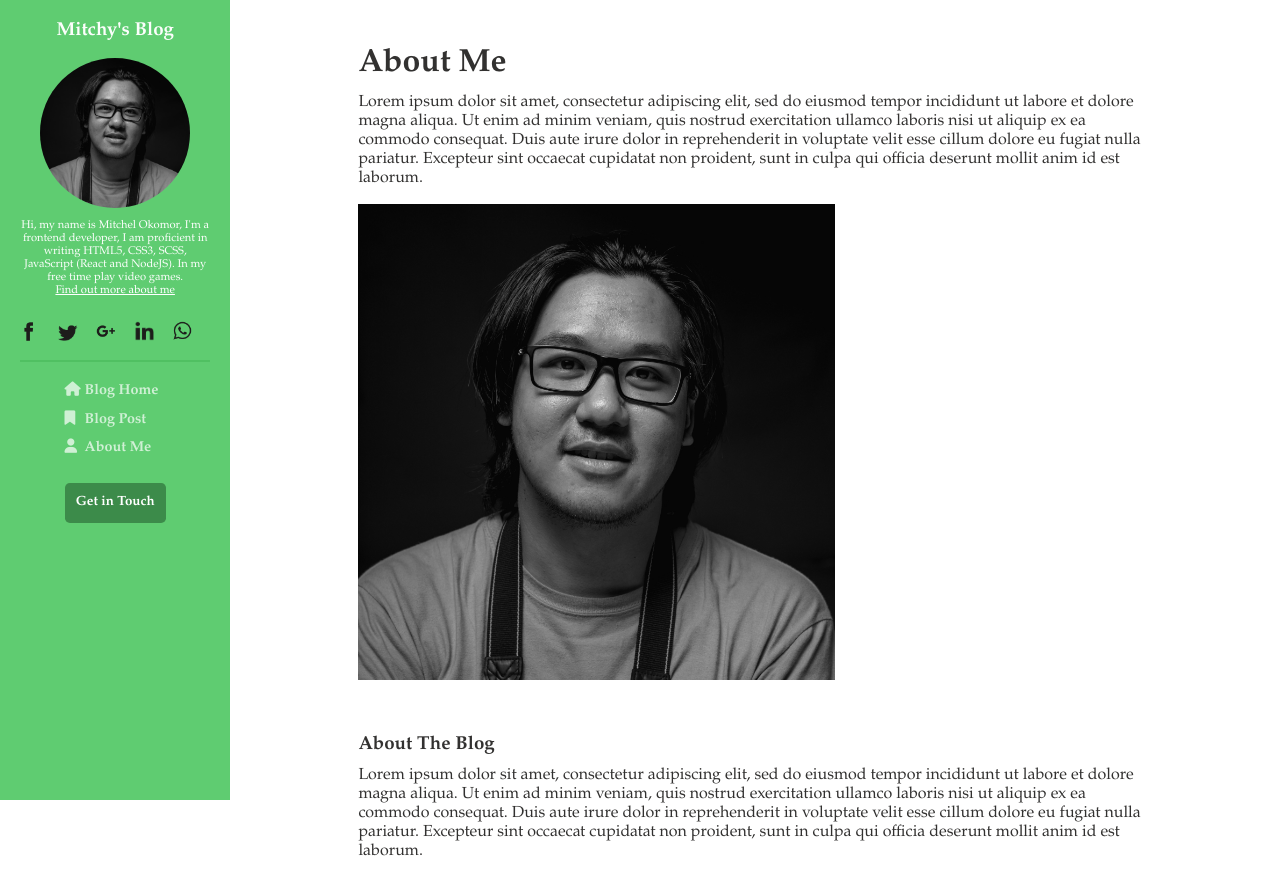
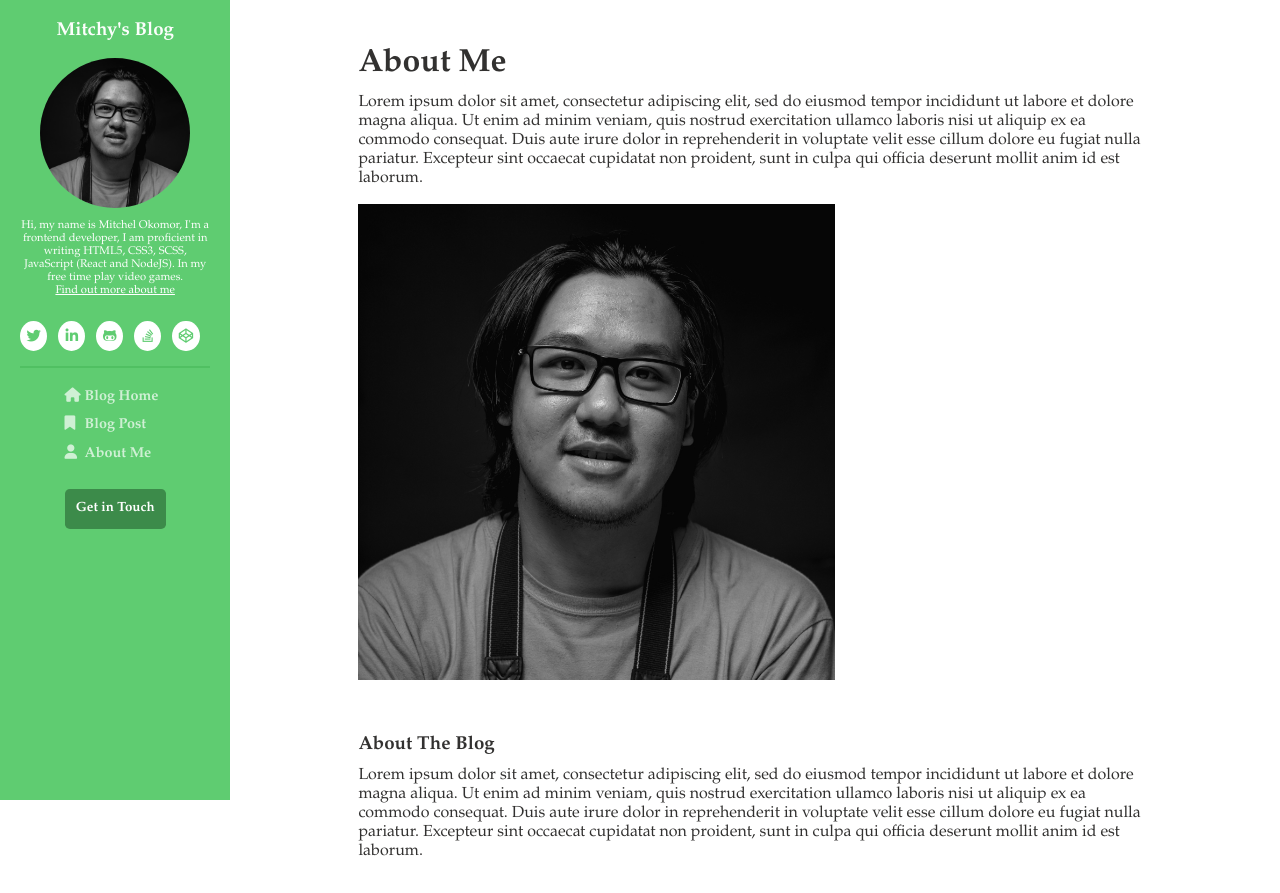
Before and after one commit to mitchel-okomor/mca-project2, a plain HTML site: page pages/about.html in a window 1280 px wide. Drawn offline with Linux system fonts and the light colour scheme.

Commit message:
added icons to about and blog

```diff
--- a/pages/about.html
+++ b/pages/about.html
@@ -36,41 +36,12 @@
         </section>
         <!--Social media links-->
         <div class="social-links">
-          <img
-            src="../images/fb.png"
-            alt="facebook"
-            width="20px"
-            height="20px"
-            srcset=""
-          />
-          <img
-            src="../images/tw.png"
-            alt="twitter"
-            width="20px"
-            height="20px"
-            srcset=""
-          />
-          <img
-            src="../images/gm.png"
-            alt="gmail"
-            width="20px"
-            height="20px"
-            srcset=""
-          />
-          <img
-            src="../images/ln.png"
-            alt="linkenin"
-            width="20px"
-            height="20px"
-            srcset=""
-          />
-          <img
-            src="../images/wa.png"
-            alt="whatsapp"
-            width="20px"
-            height="20px"
-            srcset=""
-          />
+          <a href="#"><i class="fa fa-twitter" aria-hidden="true"></i></a>
+          <a href="#"><i class="fa fa-linkedin" aria-hidden="true"></i></a>
+          <a href="#"><i class="fa fa-github-alt" aria-hidden="true"></i></a>
+          <a href="#"><i class="fa fa-stack-overflow" aria-hidden="true"></i></a>
+          <a href="#"><i class="fa fa-codepen" aria-hidden="true"></i></a>
+
         </div>
         <hr />
         <div class="side-links">
```
Also changed, not shown: pages/blog.html (+6 -35 lines).
